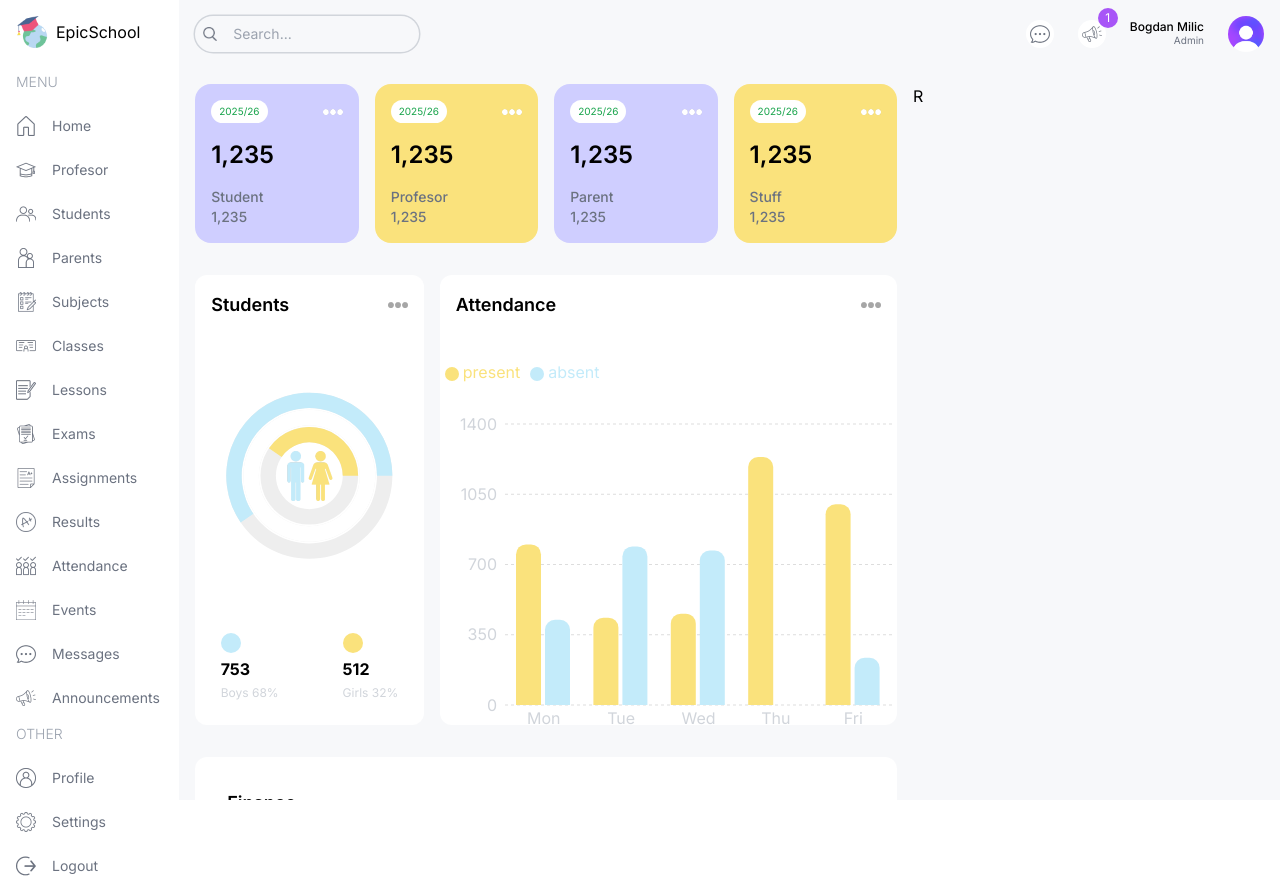
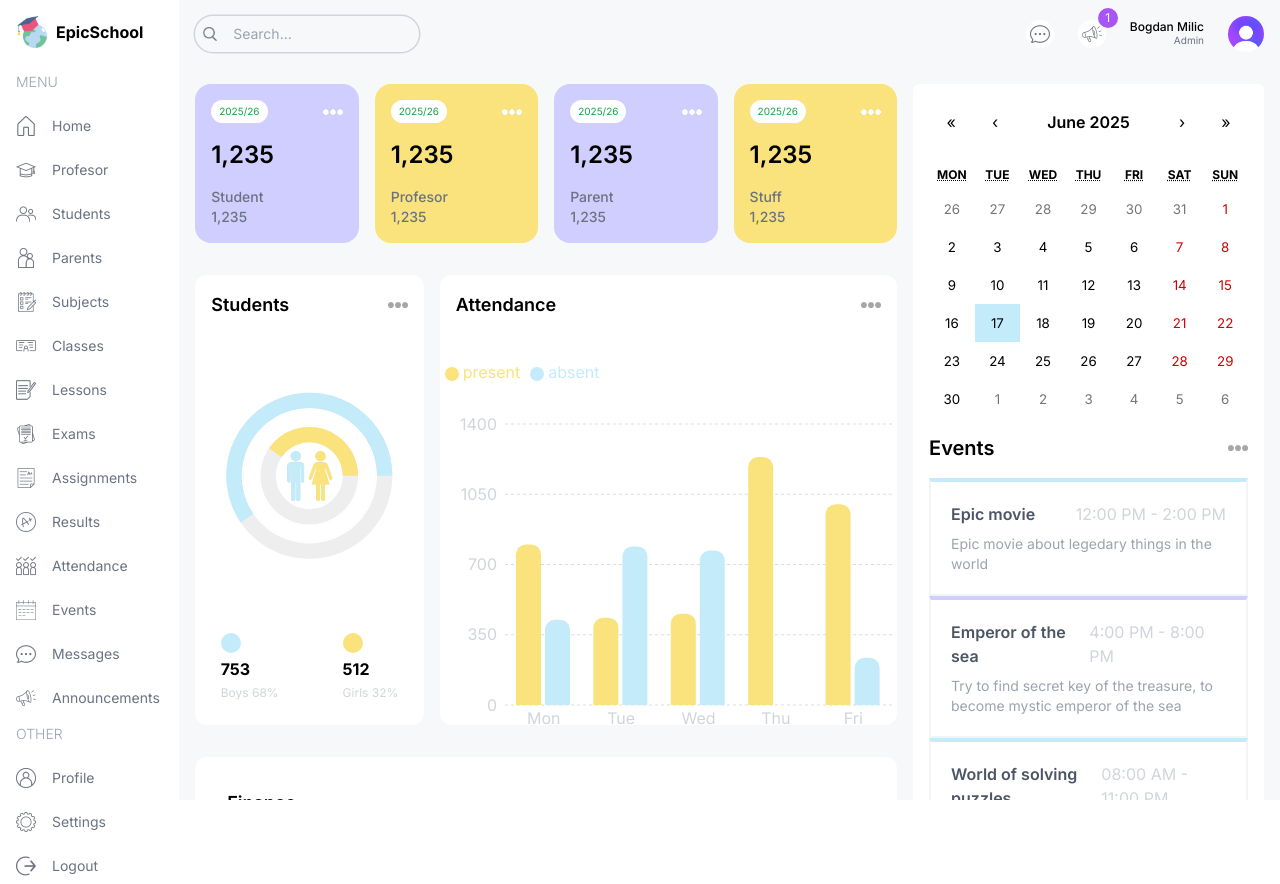
Before and after one commit to Bata22/SchoolMenagmentApp, a Next.js app in the folder school_menagment_app/: page /admin in a window 1280 px wide. Built offline with nearby package versions, Linux system fonts and the light colour scheme.

Commit message:
Completed admin dashboard added annoucements and calendat with events fornt-end

```diff
--- a/school_menagment_app/package.json
+++ b/school_menagment_app/package.json
@@ -12,6 +12,7 @@
     "cross-env": "^7.0.3",
     "next": "14.2.5",
     "react": "^18",
+    "react-calendar": "^6.0.0",
     "react-dom": "^18",
     "recharts": "^2.15.3"
   },
--- a/school_menagment_app/src/app/(dashboard)/admin/page.tsx
+++ b/school_menagment_app/src/app/(dashboard)/admin/page.tsx
@@ -1,5 +1,7 @@
+import Announcements from "@/components/Announcements"
 import AttendanceChart from "@/components/AttendanceChart"
 import CountChart from "@/components/CountChart"
+import EventCalendar from "@/components/EventCalendar"
 import FinanceChart from "@/components/FinanceChart"
 import UserCard from "@/components/UserCard"
 
@@ -33,7 +35,14 @@ const AdminPage = () => {
                 </div>
 
                 {/* RIGHTSIDE */}
-                <div className="w-full lg:w-1/3 ">R</div>
+                <div className="w-full lg:w-1/3 felx felx-clo gap-8 ">
+
+                    {/* CALEDNAR EVENTS  ANOUNSMENTS */}
+                    <div className="">
+                        <EventCalendar/>
+                        <Announcements/>
+                    </div>
+                </div>
             </div>
 
 
--- a/school_menagment_app/src/app/(dashboard)/layout.tsx
+++ b/school_menagment_app/src/app/(dashboard)/layout.tsx
@@ -17,7 +17,7 @@ export default function DashboardLayout({
           <Link href="/" className="flex items-center justify-center lg:justify-start gap-2">
 
             <Image src="/logo.png" alt="logo" width={32} height={32}/>
-            <span className="hidden lg:block">EpicSchool</span>
+            <span className="hidden lg:block font-bold">EpicSchool</span>
 
           </Link>
           <Menu/>
--- a/school_menagment_app/src/app/globals.css
+++ b/school_menagment_app/src/app/globals.css
@@ -1,3 +1,17 @@
 @tailwind base;
 @tailwind components;
 @tailwind utilities;
+
+
+.react-calendar {
+    width: 100% !important;
+    border: none !important;
+    font-family: "Inter", sans-serif !important;
+}
+.react-calendar__navigation__label{
+    font-weight: 600;
+}
+.react-calendar__tile--active {
+    background: #C3EBFA !important;
+    color: black !important;
+}
--- /dev/null
+++ b/school_menagment_app/src/components/Announcements.tsx
@@ -0,0 +1,37 @@
+const Announcements = () => {
+    return (
+        <div className="bg-white p-4 rounded-md">
+            <div className="flex justify-between items-center">
+                <h1 className="text-xl font-semibold">Announcements </h1>
+                <span className="text-xs text-gray-400" >View All</span>
+            </div>
+            <div className="flex flex-col gap-4 mt-4">
+                <div className="bg-lamaSkyLight rounded-md p-4">
+                    <div className="flex justify-between items-center">
+                        <h2 className="font-medium">AI development version control of git</h2>
+                        <span className="text-xs text-gray-400 bg-white rounded-md px-1 py-1">2026-01-06</span>
+                    </div>
+                    <p className="text-sm text-gray-400 mt-1">Lorem ipsum dolor sit amet consectetur, adipisicing elit. Vitae quae voluptatibus corporis esse facilis</p>
+                </div>
+                  <div className="bg-lamaPurpuleLight rounded-md p-4">
+                    <div className="flex justify-between items-center">
+                        <h2 className="font-medium">AI development version control of git</h2>
+                        <span className="text-xs text-gray-400 bg-white rounded-md px-1 py-1">2026-01-06</span>
+                    </div>
+                    <p className="text-sm text-gray-400 mt-1">Lorem ipsum dolor sit amet consectetur, adipisicing elit. Vitae quae voluptatibus corporis esse facilis</p>
+                </div>
+                  <div className="bg-lamaYellowLight rounded-md p-4">
+                    <div className="flex justify-between items-center">
+                        <h2 className="font-medium">AI development version control of git</h2>
+                        <span className="text-xs text-gray-400 bg-white rounded-md px-1 py-1">2026-01-06</span>
+                    </div>
+                    <p className="text-sm text-gray-400 mt-1">Lorem ipsum dolor sit amet consectetur, adipisicing elit. Vitae quae voluptatibus corporis esse facilis</p>
+                </div>
+            </div>
+
+        </div>
+    )
+}
+
+
+export default Announcements
--- /dev/null
+++ b/school_menagment_app/src/components/EventCalendar.tsx
@@ -0,0 +1,61 @@
+'use client';
+import Image from 'next/image';
+import { useState } from 'react';
+import Calendar from 'react-calendar';
+import 'react-calendar/dist/Calendar.css';
+
+type ValuePiece = Date | null;
+
+type Value = ValuePiece | [ValuePiece, ValuePiece];
+
+//TEMP_DB
+const events = [
+    {
+        id:1,
+        title: "Epic movie",
+        time:"12:00 PM - 2:00 PM",
+        description: "Epic movie about legedary things in the world"
+    },
+    {
+        id:2,
+        title: "Emperor of the sea",
+        time:"4:00 PM - 8:00 PM",
+        description: "Try to find secret key of the treasure, to become mystic emperor of the sea"
+
+    },
+    {
+        id:3,
+        title: "World of solving puzzles ",
+        time:"08:00 AM - 11:00 PM",
+        description: "World of fantasy and science, but adveturer you have limited time to solve puzzles and resolve mistery of magnifienc air craft ship, are you up for the challenge"
+    }
+]
+
+const EventCalendar = () => {
+    const [value, onChange] = useState<Value>(new Date());
+
+    return (
+        <div className='bg-white p-4 rounded-md'>
+            <Calendar onChange={onChange} value={value}/>
+            <div className='flex items-center justify-between'>
+                <h1 className='text-xl font-semibold my-4'>Events</h1>
+                <Image src="/moreDark.png" alt=''  width={20} height={20}/>
+            </div>
+            <div className=' gap-4'>
+                {events.map(event=>(
+                    <div className='p-5 required:-md border-2 border-gray-100 border-t-4 odd:border-t-lamaSky even:border-t-lamaPurpule' key={event.id}>
+                        <div className='flex items-center justify-between'>
+                            <h1 className=' font-semibold text-gray-600'>{event.title}</h1>
+                            <span className='text-sx text-gray-300'>{event.time}</span>
+                        </div>
+                        <p className='mt-2 text-gray-400 text-sm'> {event.description}</p>
+                    </div>
+                ))}
+            </div>
+
+        </div>
+    )
+}
+
+
+export default EventCalendar
```
Also changed, not shown: 1 other file (tests, documents, lock files or other folders).
